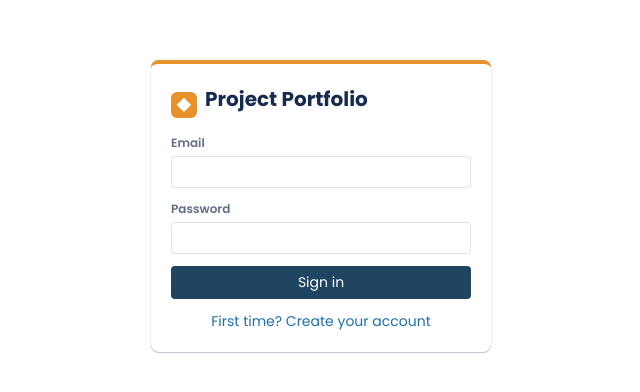
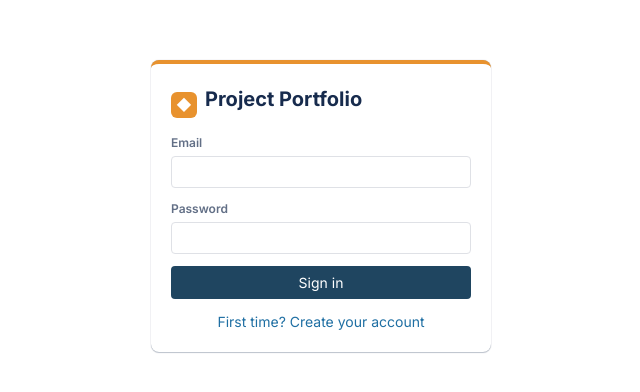
Before and after one commit to hyacinth-a11y/portfolio, a React (Vite) app: page / in a window 1280 px wide. Shown: the part 194-586 px from the top of the page, without its empty margins (319-959 px from the left). Built offline with nearby package versions, Linux system fonts and the light colour scheme; no server answers.

Commit message:
Add files via upload

```diff
--- a/index.html
+++ b/index.html
@@ -4,7 +4,7 @@
     <meta charset="UTF-8" />
     <meta name="viewport" content="width=device-width, initial-scale=1.0" />
     <link rel="preconnect" href="https://fonts.googleapis.com" />
-    <link href="https://fonts.googleapis.com/css2?family=Poppins:wght@400;500;600;700&display=swap" rel="stylesheet" />
+    <link href="https://fonts.googleapis.com/css2?family=Inter:wght@400;500;600;700&display=swap" rel="stylesheet" />
     <title>Project Portfolio</title>
   </head>
   <body>
--- a/src/styles.css
+++ b/src/styles.css
@@ -11,7 +11,7 @@
 }
 * { box-sizing: border-box; }
 html, body { margin: 0; height: 100%; }
-body { background: var(--bg); color: var(--text); font: 14px/1.5 "Poppins", -apple-system, BlinkMacSystemFont, "Segoe UI", Roboto, sans-serif; }
+body { background: var(--bg); color: var(--text); font: 14px/1.5 "Inter", -apple-system, BlinkMacSystemFont, "Segoe UI", Roboto, sans-serif; }
 #root { height: 100%; }
 a { color: var(--link); }
 input, select, textarea, button { font: inherit; color: inherit; }
```
